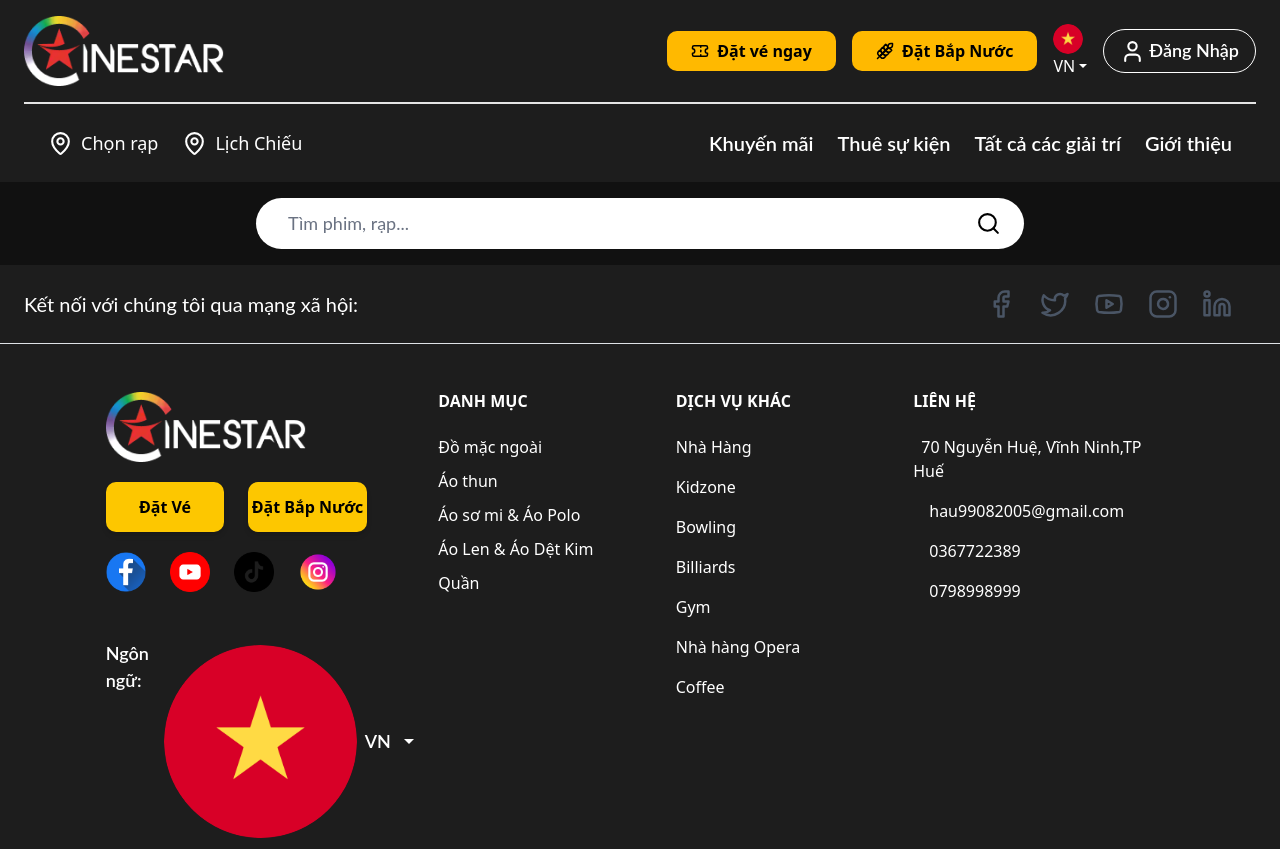
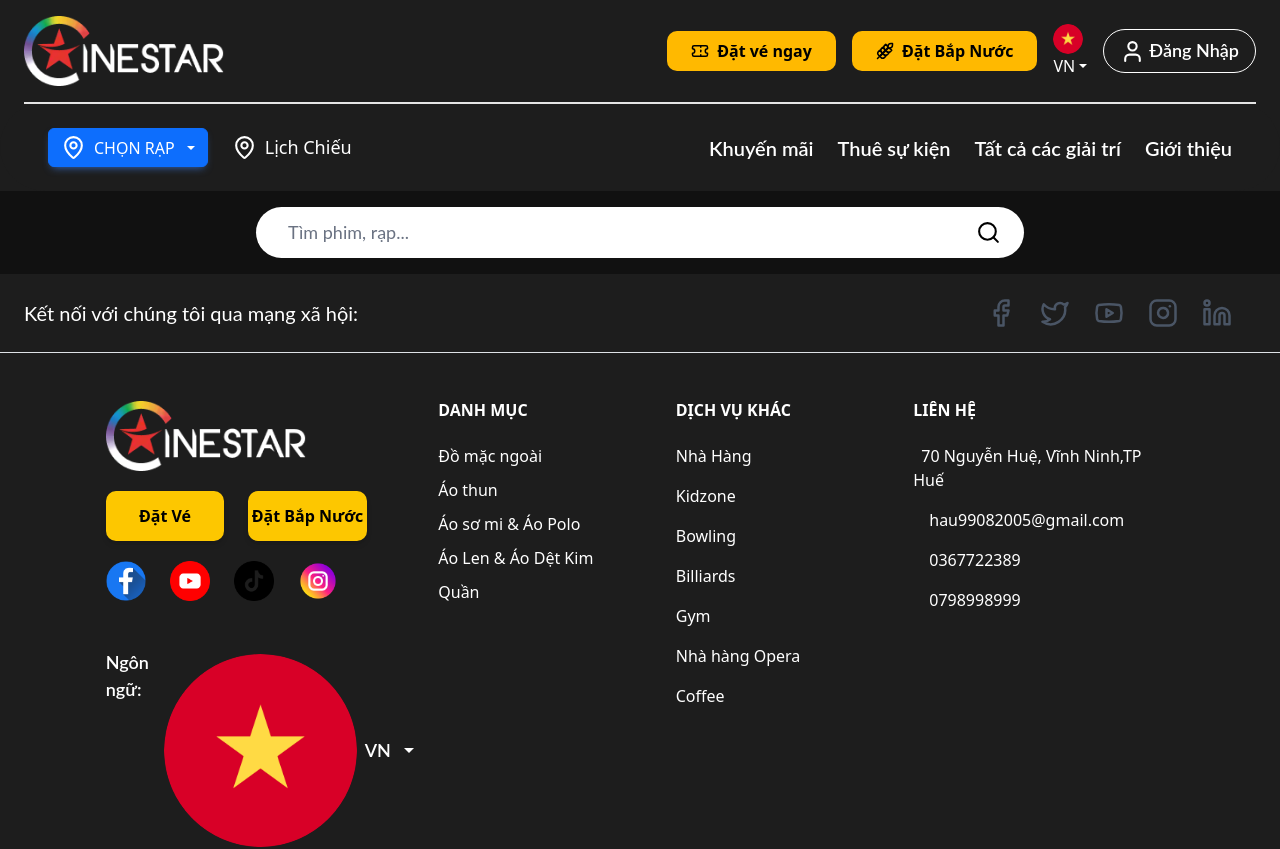
Before and after one commit to Hau99082005/Javascript, a Next.js app: page / in a window 1280 px wide. Shown: the top 849 px of the page. Built offline with nearby package versions, Linux system fonts and the light colour scheme.

Commit message:
Initial commit

```diff
--- a/src/app/page.tsx
+++ b/src/app/page.tsx
@@ -1,3 +1,4 @@
+import Banner from "@/components/Banner";
 import { Toaster } from "@/components/ui/sonner";
 
 
@@ -5,6 +6,7 @@ export default function Home() {
   return (
  <div className="w-full rounded-full">
    <Toaster richColors position="top-center"/>
+   <Banner />
  </div>
   );
 }
--- /dev/null
+++ b/src/components/Banner.tsx
@@ -0,0 +1,23 @@
+"use client";
+import React from 'react';
+import { MDBCarousel, MDBCarouselItem } from 'mdb-react-ui-kit';
+import Image from 'next/image';
+
+export default function Banner() {
+  return (
+    <div className="w-full bg-[#1d1d1d]">
+      <MDBCarousel showIndicators showControls fade className="rounded-lg shadow-lg overflow-hidden">
+        <MDBCarouselItem itemId={1}>
+          <div className="relative w-full h-[200px] sm:h-[250px] md:h-[400px] lg:h-[500px] xl:h-[600px]">
+            <Image src="/image/banner_web1.jpg" alt="banner_web1" priority fill className="object-cover"/>
+          </div>
+        </MDBCarouselItem>
+        <MDBCarouselItem itemId={2}>
+          <div className="relative w-full h-[200px] sm:h-[250px] md:h-[400px] lg:h-[500px] xl:h-[600px]">
+            <Image src="/image/banner_web2.jpg" alt="banner_web2" priority fill className="object-cover" />
+          </div>
+        </MDBCarouselItem>
+      </MDBCarousel>
+    </div>
+  );
+}
--- a/src/components/Container.tsx
+++ b/src/components/Container.tsx
@@ -7,7 +7,7 @@ interface Props {
 
 const Container = ({children, className}:Props) => {
   return (
-    <div className={cn("max-w-screen-xl mx-auto px-4", className)}>{children}</div>
+    <div className={cn("max-w-screen-xl mx-auto px-4 bg-[#1d1d1d]", className)}>{children}</div>
   )
 }
 
--- a/src/components/Header.tsx
+++ b/src/components/Header.tsx
@@ -3,8 +3,8 @@ import React, { useState } from "react";
 import Link from "next/link";
 import Image from "next/image";
 import { Menu, X, Search, Ticket, User, Wheat, MapPin } from "lucide-react";
-import { categories, headerData } from "@/constants";
-import { MDBDropdown, MDBDropdownItem, MDBDropdownMenu, MDBDropdownToggle } from "mdb-react-ui-kit";
+import { categories, headerData, localtion } from "@/constants";
+import { MDBDropdown, MDBDropdownItem, MDBDropdownMenu, MDBDropdownToggle, MDBNavbarItem } from "mdb-react-ui-kit";
 import { toast } from "sonner";
 import Container from "./Container";
 
@@ -67,10 +67,40 @@ export default function Header() {
       <Container className="w-full rounded-full">
       <section className="flex flex-col lg:flex-row justify-center lg:justify-between p-4 border-t-2">
     <div className="flex flex-col lg:flex-row gap-4">
-    <span className="group flex items-center text-[18px] font-lato cursor-pointer transition-all hover:text-amber-600 gap-2 duration-200">
+   <MDBNavbarItem style={{display: "flex"}}>
+    <MDBDropdown style={{display: "flex"}} >
+    <MDBDropdownToggle className="group flex bg-[#1d1d1d1d] items-center text-[18px] font-lato cursor-pointer transition-all hover:text-amber-600 gap-2 duration-200"
+    style={{display: "flex"}}>
       <MapPin width={25} height={25} className="transition-transform group-hover:scale-110" />
       Chọn rạp
-    </span>
+    </MDBDropdownToggle>
+    <MDBDropdownMenu className="p-12 w-full md:w-[1200px] rounded-full" style={{background: "#1d1d1d", color: "#ffffff", textDecoration: "none"}}>
+     <div className="row">
+      <div className="col-12 col-md-4">
+      {localtion.slice(0, Math.ceil(localtion.length / 3)).map((item, index) => (
+        <MDBDropdownItem link key={index}>
+          <Link href={item.href} className="text-white text-decoration-none flex gap-2 font-semibold" style={{fontFamily: "Lato", fontSize: "18px", gap: "10px", display: "flex", marginTop: "20px"}}>{item.title}</Link>
+        </MDBDropdownItem>
+      ))}
+    </div>
+    <div className="col-12 col-md-4">
+      {localtion.slice(Math.ceil(localtion.length / 3), Math.ceil((2 * localtion.length) / 3)).map((item, index) => (
+        <MDBDropdownItem link key={index}>
+          <Link href={item.href} className="text-white text-decoration-none flex gap-2 font-semibold" style={{fontFamily: "Lato", fontSize: "18px", gap: "10px", display: "flex", marginTop: "20px"}}>{item.title}</Link>
+        </MDBDropdownItem>
+      ))}
+    </div>
+    <div className="col-12 col-md-4">
+      {localtion.slice(Math.ceil((2 * localtion.length) / 3)).map((item, index) => (
+        <MDBDropdownItem link key={index}>
+         <Link href={item.href} className="text-white text-decoration-none flex gap-2 font-semibold" style={{fontFamily: "Lato", fontSize: "18px", gap: "10px", display: "flex", marginTop: "20px"}}>{item.title}</Link>
+        </MDBDropdownItem>
+      ))}
+    </div>
+   </div>
+   </MDBDropdownMenu>
+    </MDBDropdown>
+   </MDBNavbarItem>
     <span className="group flex items-center text-[18px] font-lato cursor-pointer transition-all hover:text-amber-600 gap-2 duration-200">
       <MapPin width={25} height={25} className="transition-transform group-hover:scale-110" />
       Lịch Chiếu
@@ -79,7 +109,7 @@ export default function Header() {
     <div className="flex flex-wrap gap-4 md:gap-6 lg:gap-8 items-center">
       {headerData.map((item, index) => (
      <Link href={item.href} key={index}
-      className="font-semibold text-white no-underline text-[16px] md:text-[18px] lg:text-[20px] duration-200 transition-all  duration-200 hover:text-yellow-400"
+      className="font-semibold text-white no-underline text-[16px] md:text-[18px] lg:text-[20px] transition-all  duration-200 hover:text-yellow-400"
       style={{ fontFamily: 'Lato', textDecoration: 'none' }}
       >
       {item?.title}
--- a/src/constants/index.ts
+++ b/src/constants/index.ts
@@ -12,3 +12,15 @@ export const categories = [
     {title: "Áo Len & Áo Dệt Kim", href: "/", description: ""},
     {title: "Quần", href: "/", description: ""},
 ]
+
+export const localtion = [
+    {title: "Cinestar Quốc Thanh (TP.HCM)", href: "/"},
+    {title: "Cinestar Sinh Viên (Bình Dương)", href: "/"},
+    {title: "Cinestar Lâm Đồng(Đức Trọng)", href: "/"},
+    {title: "Cinestar Satra Quận 6(TP.HCM)", href: "/"},
+    {title: "Cinestar Huế(TP.HUẾ)", href: "/"},
+    {title: "Cinestar Mỹ Tho (Tiền Giang)", href: "/"},
+    {title: "Cinestar Hai Bà Trưng(TP.HCM)", href: "/"},
+    {title: "Cinestar Đà Lạt(Đà Lạt)", href: "/"},
+    {title: "Cinestar Kiên Giang(Rạch sỏi", href: "/"},
+]
```
Also changed, not shown: public/image/banner_web1.jpg (added), public/image/banner_web2.jpg (added).
